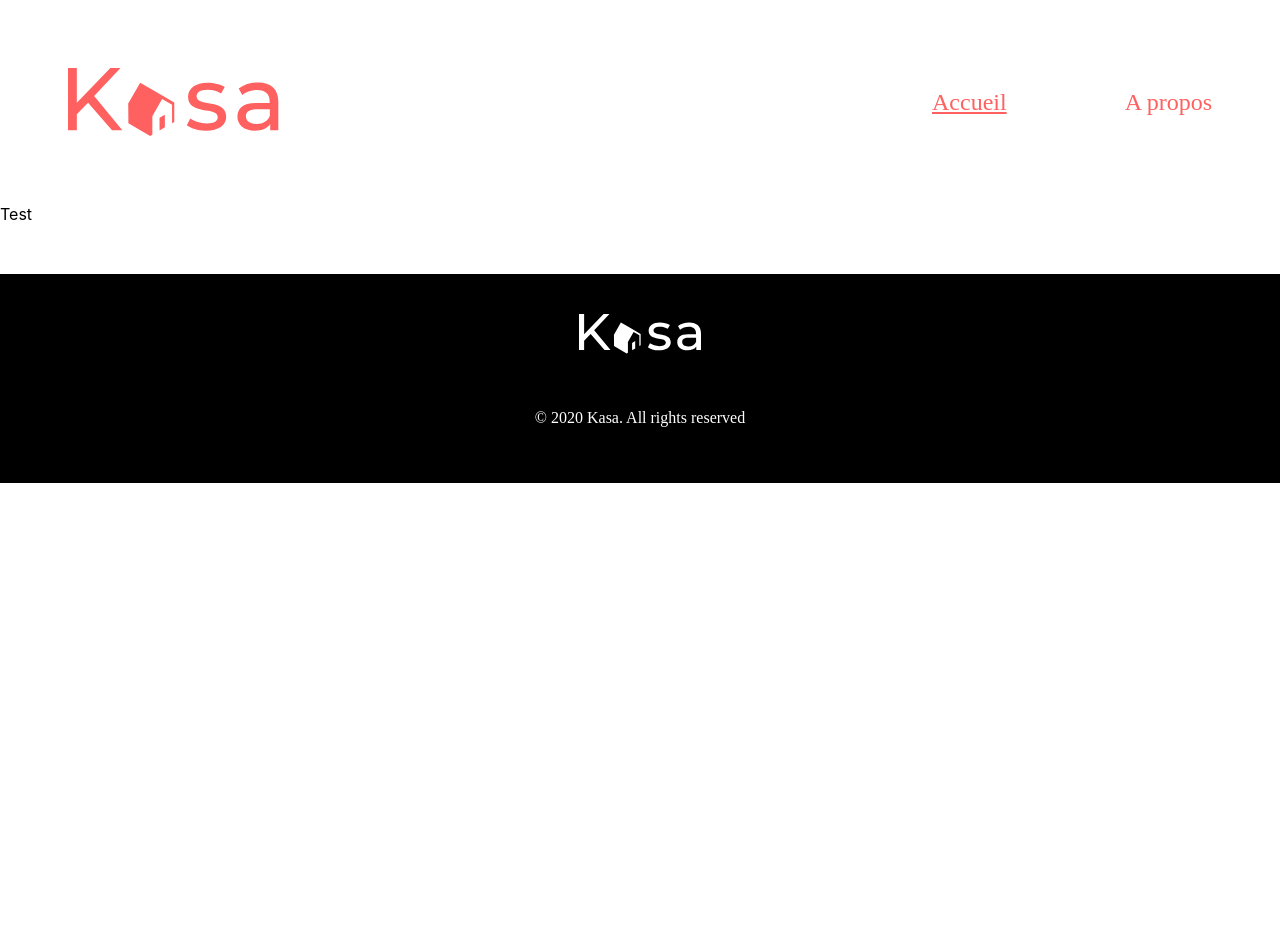
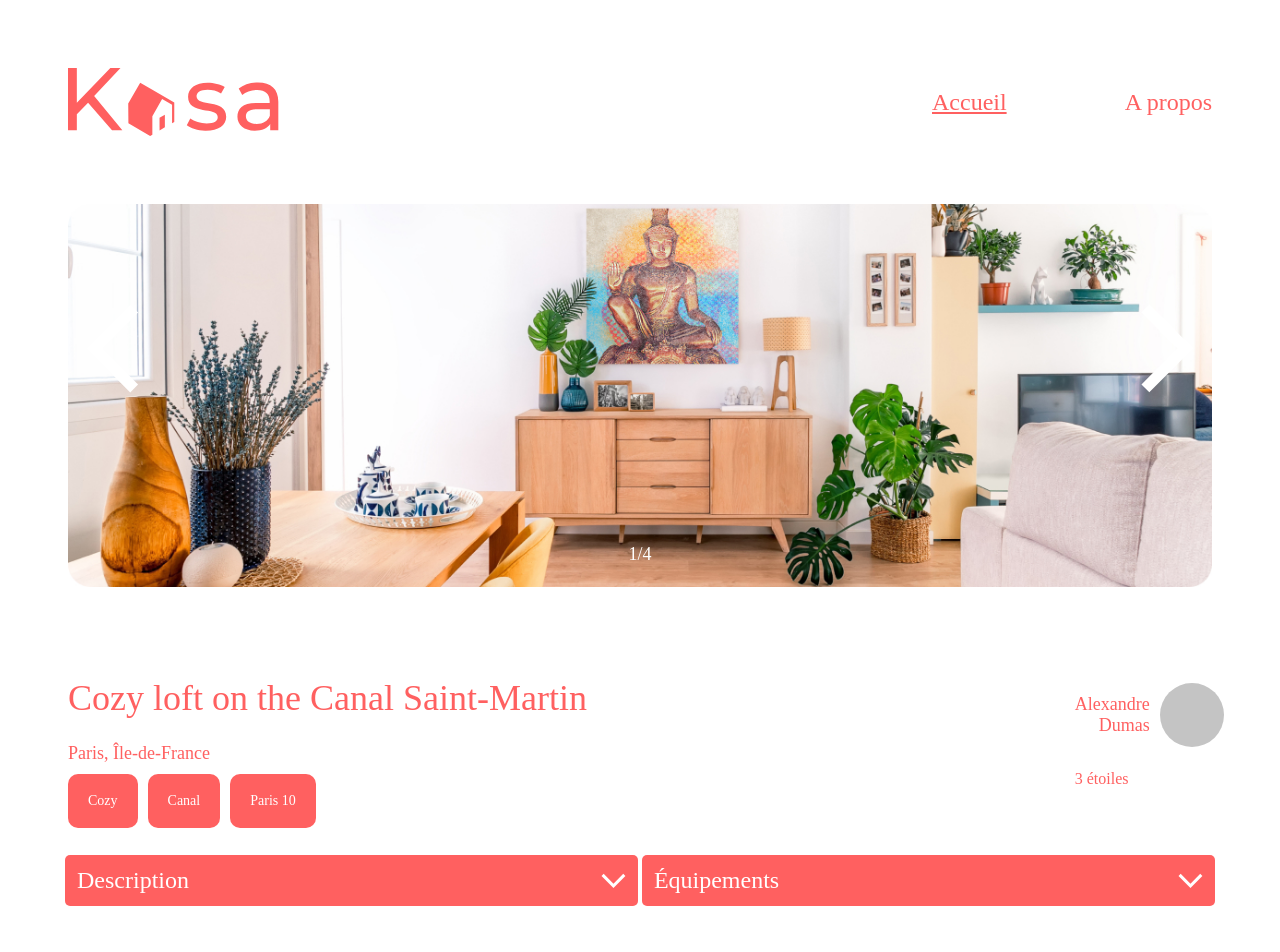
Before and after one commit to ThomasMuller30/P7_Kasa, a React (Create React App) app: page /1 in a window 1280 px wide. Shown: the top 952 px of the page. Before the commit the page ends 800 px from the top, so only its background shows below. Built offline with nearby package versions, Linux system fonts and the light colour scheme.

Commit message:
Integration html - css de la page logement

```diff
--- a/src/pages/Logement.js
+++ b/src/pages/Logement.js
@@ -1,8 +1,66 @@
 import '../styles/Logement.css'
+import fleche from '../assets/fleche.svg'
+import carrousel from '../assets/carrousel.jpg'
+import hostimg from '../assets/Hostimg.svg'
 
 const Logement = ({ logements }) => {
+    const str = window.location;
+    const url = new URL(str);
+    const id = url.searchParams.get("id");
+    const host = "http:localhost:3000/";
+    const objectUrl = host + id;
+    console.log(url);
+    console.log(id);
+    console.log(objectUrl);
+
     return (
-        <p>Test</p>
+        <main>
+            <div id="carrousel">
+                <img src={carrousel} alt="test carrousel" />
+                <div id="ath">
+                    <img id="flecheGauche" src={fleche} alt="fleche qui pointe à Gauche" />
+                    <img id="flecheDroite" src={fleche} alt="fleche qui pointe à Droite" />
+                </div>
+                <p id="numberCarrousel">1/4</p>
+            </div>
+            <div id="enteteLogement">
+                <div id="leftSide">
+                    <h1>Cozy loft on the Canal Saint-Martin</h1>
+                    <p id="localisation">Paris, Île-de-France</p>
+                    <div id="tags">
+                        <div class="tag"><p>Cozy</p></div>
+                        <div class="tag"><p>Canal</p></div>
+                        <div class="tag"><p>Paris 10</p></div>
+                    </div>
+                </div>
+                <div id="rightSide">
+                    <div id="identite">
+                        <p>Alexandre Dumas</p>
+                        <img src={hostimg} alt="PP du propriétaire" />
+                    </div>
+                    <p>3 étoiles</p>
+                </div>
+            </div>
+            <div id="contenu">
+                <details>
+                    <summary>Description <img src={fleche} alt="fleche fermé" /></summary>
+                    Vous serez à 50m du canal Saint-martin où vous pourrez pique-niquer l'été et à côté de nombreux bars et restaurants. Au cœur de Paris avec 5 lignes de métro et de nombreux bus. Logement parfait pour les voyageurs en solo et les voyageurs d'affaires. Vous êtes à1 station de la gare de l'est (7 minutes à pied).
+                </details>
+                <details id="equipements">
+                    <summary>Équipements <img src={fleche} alt="fleche fermé" /></summary>
+                    Climatisation<br />
+                    Wi-Fi<br />
+                    Cuisine<br />
+                    Espace de travail<br />
+                    Fer à repasser<br />
+                    Sèche-cheveux<br />
+                    Cintres
+                </details>
+            </div>
+        </main>
+
+
+
     )
 }
 
--- a/src/styles/Logement.css
+++ b/src/styles/Logement.css
@@ -0,0 +1,107 @@
+#carrousel {
+    display: block;
+    width: 100%;
+    margin-bottom: -50px;
+  }
+
+  #carrousel img {
+    width: 100%;
+  }
+
+  #ath {
+    display: flex;
+    justify-content: space-between;
+    position: relative;
+    top: -270px;
+  }
+
+  #ath img {
+    width: 8%;
+  }
+
+  #flecheGauche {
+    rotate: 90deg;
+  }
+
+  #flecheDroite {
+    rotate: -90deg;
+  }
+
+  #numberCarrousel {
+    color: white;
+    font-family: "Montserrat";
+    font-style: normal;
+    font-weight: 500;
+    font-size: 18px;
+    text-align: center;
+    position: relative;
+    top: -120px;
+  }
+
+  #enteteLogement {
+    display: flex;
+    justify-content: space-between;
+    align-items: baseline;
+    font-family: Montserrat;
+    color: #ff6060;
+  }
+
+  #leftSide {
+    flex: 1;
+  }
+
+  h1 {
+    font-style: normal;
+    font-weight: 500;
+    font-size: 36px;
+  }
+
+  #localisation {
+    font-style: normal;
+    font-weight: 500;
+    font-size: 18px;
+    margin: 10px 0;
+  }
+
+  #tags {
+    display: flex;
+  }
+
+  .tag {
+    padding: 5px 20px;
+    color: white;
+    background-color: #ff6060;
+    border-radius: 10px;
+    font-style: normal;
+    font-weight: 500;
+    font-size: 14px;
+    margin: 0 10px 0 0;
+  }
+
+  #rightSide {
+    width: 12%;
+  }
+
+  #identite {
+    display: flex;
+    align-items: center;
+    font-style: normal;
+    font-weight: 500;
+    font-size: 18px;
+  }
+
+  #identite p {
+    text-align: right;
+    margin-right: 10px;
+  }
+
+  #contenu {
+    display: flex;
+    justify-content: space-between;
+  }
+
+  #contenu details {
+    width: 48%;
+    font-weight: 400;
+    font-size: 18px;
+  }
```
Also changed, not shown: src/assets/Hostimg.svg (added), src/assets/carrousel.jpg (added).
